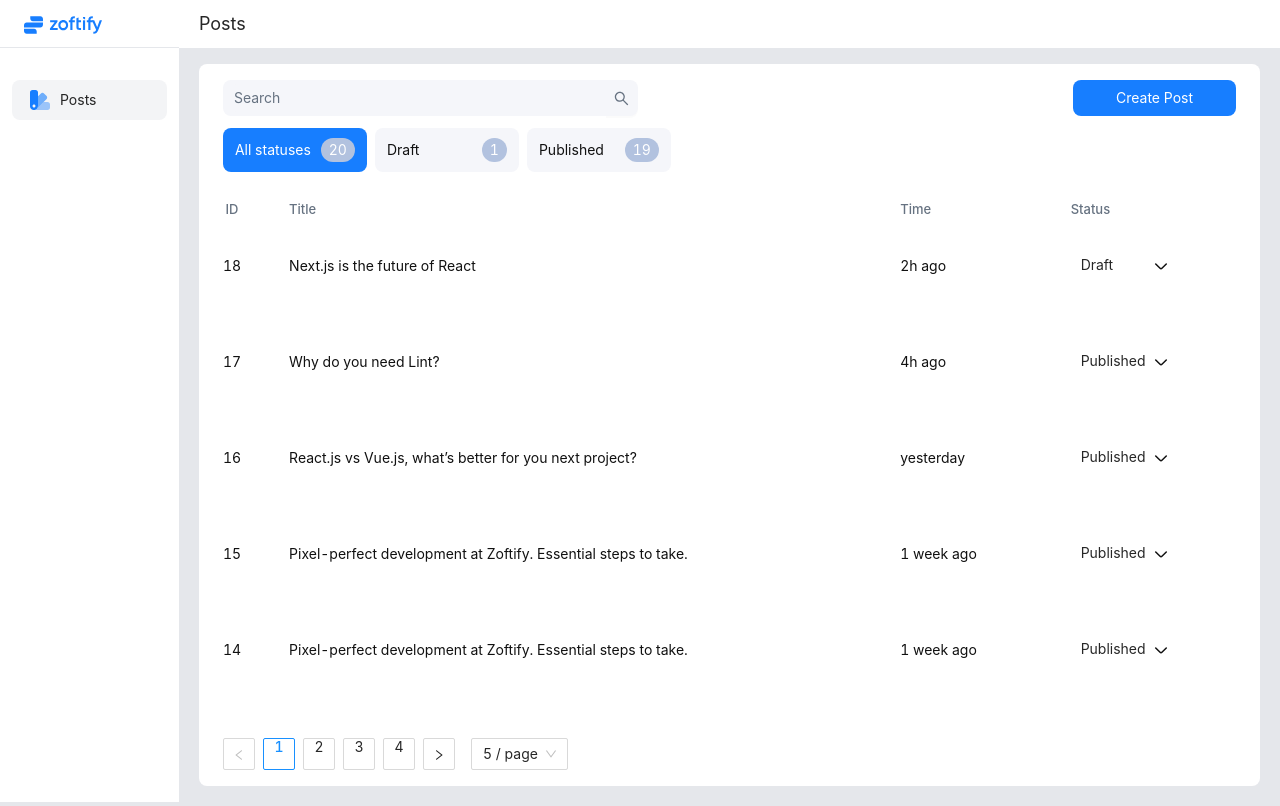
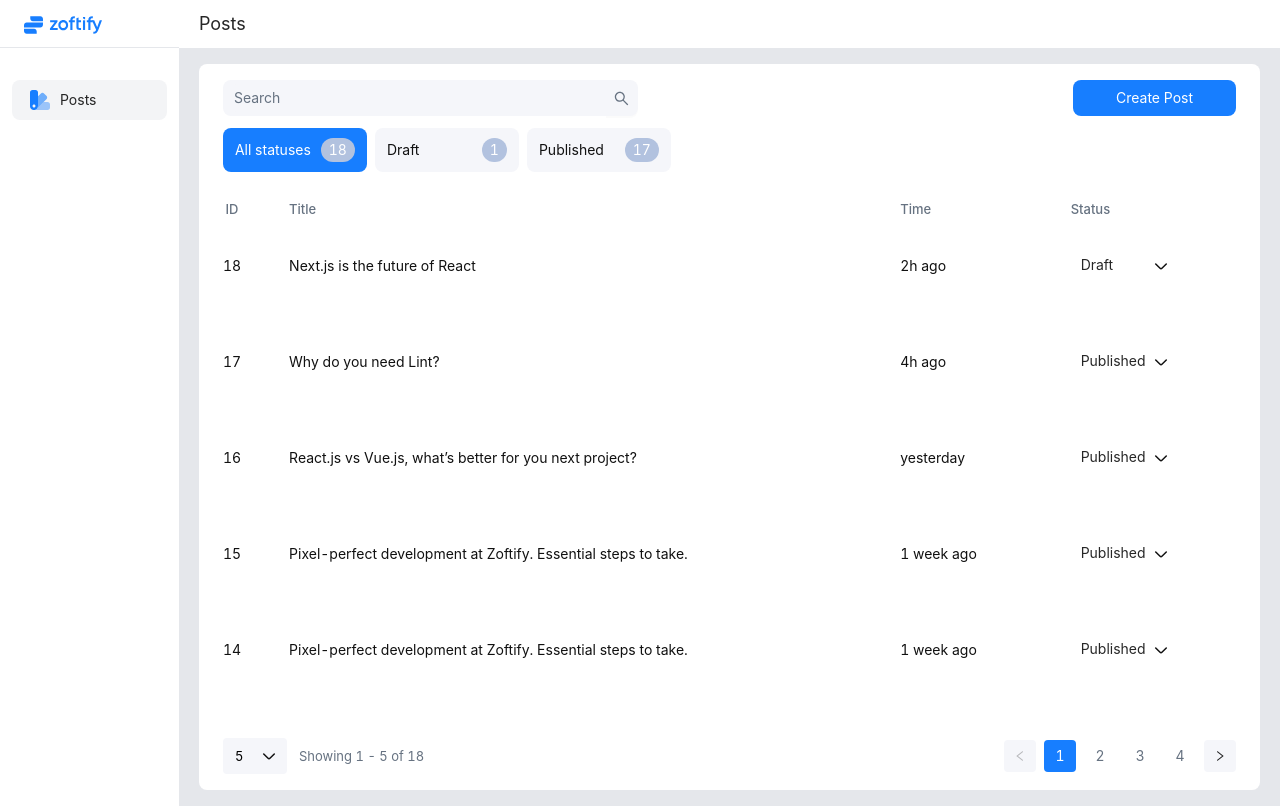
Before and after one commit to tranzi90/zoftify-assessment-test, a Next.js app: page / in a window 1280 px wide. Built offline with nearby package versions, Linux system fonts and the light colour scheme.

Commit message:
finish pagination UI

```diff
--- a/components/PostForm.tsx
+++ b/components/PostForm.tsx
@@ -30,14 +30,7 @@ const PostForm: FC = () => {
     }
 
     return (
-        <Form
-            className="newPostForm"
-            layout="vertical"
-            onFinish={addTask}
-            onFinishFailed={(error) => {
-                console.log({ error })
-            }}
-        >
+        <Form className="newPostForm" layout="vertical" onFinish={addTask}>
             <Form.Item
                 name="title"
                 rules={[
--- a/components/UI/Paginator.tsx
+++ b/components/UI/Paginator.tsx
@@ -1,7 +1,7 @@
 import { FC } from 'react'
-import { Pagination } from 'antd'
+import { Pagination, Select } from 'antd'
 import { useAppDispatch, useAppSelector } from '../../store/hook'
-import { setCurrentPage } from '../../store/postSlice'
+import { setCurrentPage, setPostsPerPage } from '../../store/postSlice'
 
 const Paginator: FC = () => {
     const currentPage = useAppSelector((state) => state.posts.currentPage)
@@ -11,13 +11,47 @@ const Paginator: FC = () => {
     const dispatch = useAppDispatch()
 
     return (
-        <div className="customPagination">
+        <div className="paginator">
+            <div className="postsCounter">
+                <Select
+                    defaultValue={postsPerPage}
+                    onChange={(value) => dispatch(setPostsPerPage(value))}
+                    suffixIcon={
+                        <svg
+                            width="14"
+                            height="7"
+                            viewBox="0 0 14 7"
+                            fill="none"
+                            xmlns="http://www.w3.org/2000/svg"
+                        >
+                            <path
+                                d="M12.28 0.966675L7.9333 5.31334C7.41997 5.82668 6.57997 5.82668 6.06664 5.31334L1.71997 0.966675"
+                                stroke="#111111"
+                                strokeWidth="1.5"
+                                strokeMiterlimit="10"
+                                strokeLinecap="round"
+                                strokeLinejoin="round"
+                            />
+                        </svg>
+                    }
+                >
+                    <Select.Option value={5}>5</Select.Option>
+                    <Select.Option value={10}>10</Select.Option>
+                    <Select.Option value={20}>20</Select.Option>
+                </Select>
+                <div>
+                    Showing {(currentPage - 1) * postsPerPage + 1} -{' '}
+                    {currentPage * postsPerPage > totalPosts
+                        ? totalPosts
+                        : currentPage * postsPerPage}{' '}
+                    of {totalPosts}
+                </div>
+            </div>
             <Pagination
                 current={currentPage}
-                onChange={(page, pageSize) => dispatch(setCurrentPage(page))}
+                onChange={(page) => dispatch(setCurrentPage(page))}
                 pageSize={postsPerPage}
                 total={totalPosts}
-                showSizeChanger
             />
         </div>
     )
--- a/pages/index.tsx
+++ b/pages/index.tsx
@@ -25,17 +25,17 @@ const Posts: NextPage = () => {
                     </div>
                     <FilterSet />
                     <Table />
-                    <div className="flex flex-wrap items-center justify-between px-6 mt-10">
-                        <Paginator />
-                        {/*<CustomPagination*/}
-                        {/*    current={page}*/}
-                        {/*    limit={limit}*/}
-                        {/*    total={*/}
-                        {/*        status ? allData.counts[status] : allData.counts.draft + allData.counts.published*/}
-                        {/*    }*/}
-                        {/*    handleChange={(e) => handleChange("page", `${e}`)}*/}
-                        {/*/>*/}
-                    </div>
+                    <Paginator />
+                    {/*<div className="flex flex-wrap items-center justify-between px-6 mt-10">*/}
+                    {/*    /!*<CustomPagination*!/*/}
+                    {/*    /!*    current={page}*!/*/}
+                    {/*    /!*    limit={limit}*!/*/}
+                    {/*    /!*    total={*!/*/}
+                    {/*    /!*        status ? allData.counts[status] : allData.counts.draft + allData.counts.published*!/*/}
+                    {/*    /!*    }*!/*/}
+                    {/*    /!*    handleChange={(e) => handleChange("page", `${e}`)}*!/*/}
+                    {/*/>*/}
+                    {/*</div>*/}
                 </main>
             </Container>
         </>
--- a/store/postSlice.ts
+++ b/store/postSlice.ts
@@ -23,7 +23,7 @@ const postSlice = createSlice({
     initialState,
     reducers: {
         addPost(state, action: PayloadAction<Post>) {
-            state.posts.push(action.payload)
+            state.posts.unshift(action.payload)
         },
         setStatus(
             state,
--- a/store/stubData.ts
+++ b/store/stubData.ts
@@ -32,91 +32,79 @@ export const stubData: Post[] = [
         status: 'Published',
     },
     {
-        id: 19,
+        id: 13,
         title: 'Next.js is the future of React',
         date: '2h ago',
         status: 'Published',
     },
     {
-        id: 20,
+        id: 12,
         title: 'Next.js is the future of React',
         date: '2h ago',
         status: 'Published',
     },
     {
-        id: 21,
+        id: 11,
         title: 'Next.js is the future of React',
         date: '2h ago',
         status: 'Published',
     },
     {
-        id: 22,
+        id: 10,
         title: 'Next.js is the future of React',
         date: '2h ago',
         status: 'Published',
     },
     {
-        id: 23,
+        id: 9,
         title: 'Next.js is the future of React',
         date: '2h ago',
         status: 'Published',
     },
     {
-        id: 24,
+        id: 8,
         title: 'Next.js is the future of React',
         date: '2h ago',
         status: 'Published',
     },
     {
-        id: 25,
+        id: 7,
         title: 'Next.js is the future of React',
         date: '2h ago',
         status: 'Published',
     },
     {
-        id: 26,
+        id: 6,
         title: 'Next.js is the future of React',
         date: '2h ago',
         status: 'Published',
     },
     {
-        id: 27,
+        id: 5,
         title: 'Next.js is the future of React',
         date: '2h ago',
         status: 'Published',
     },
     {
-        id: 28,
+        id: 4,
         title: 'Next.js is the future of React',
         date: '2h ago',
         status: 'Published',
     },
     {
-        id: 29,
+        id: 3,
         title: 'Next.js is the future of React',
         date: '2h ago',
         status: 'Published',
     },
     {
-        id: 30,
+        id: 2,
         title: 'Next.js is the future of React',
         date: '2h ago',
         status: 'Published',
     },
     {
-        id: 31,
-        title: 'Next.js is the future of React',
-        date: '2h ago',
-        status: 'Published',
-    },
-    {
-        id: 32,
-        title: 'Next.js is the future of React',
-        date: '2h ago',
-        status: 'Published',
-    },
-    {
-        id: 33,
+        id: 1,
         title: 'Next.js is the future of React',
         date: '2h ago',
         status: 'Published',
--- a/styles/globals.scss
+++ b/styles/globals.scss
@@ -99,3 +99,51 @@ body {
     @apply w-[356px] h-[40px] mb-[42px] block bg-background-secondary rounded-lg border-background-secondary;
   }
 }
+
+.paginator {
+  @apply flex flex-wrap items-center justify-between px-6 mt-10;
+
+  .ant-pagination {
+    @apply flex items-center;
+
+    button {
+      @apply flex items-center justify-center bg-background-secondary border-0 rounded;
+    }
+
+    .ant-pagination-item {
+      @apply flex items-center justify-center w-8 h-8 border-0 rounded;
+
+      a {
+        @apply text-color-secondary font-normal;
+      }
+    }
+
+    .ant-pagination-item-active {
+      @apply bg-primary-blue;
+
+      a {
+        @apply text-white;
+      }
+    }
+  }
+
+  .postsCounter {
+    @apply flex items-center;
+
+    .ant-select {
+      @apply w-[64px] mr-3;
+
+      .ant-select-selector {
+        @apply h-9 rounded px-3 bg-background-secondary border-0;
+
+        span {
+          @apply text-black flex items-center;
+        }
+      }
+    }
+
+    div {
+      @apply text-[13px] text-color-secondary;
+    }
+  }
+}
```
